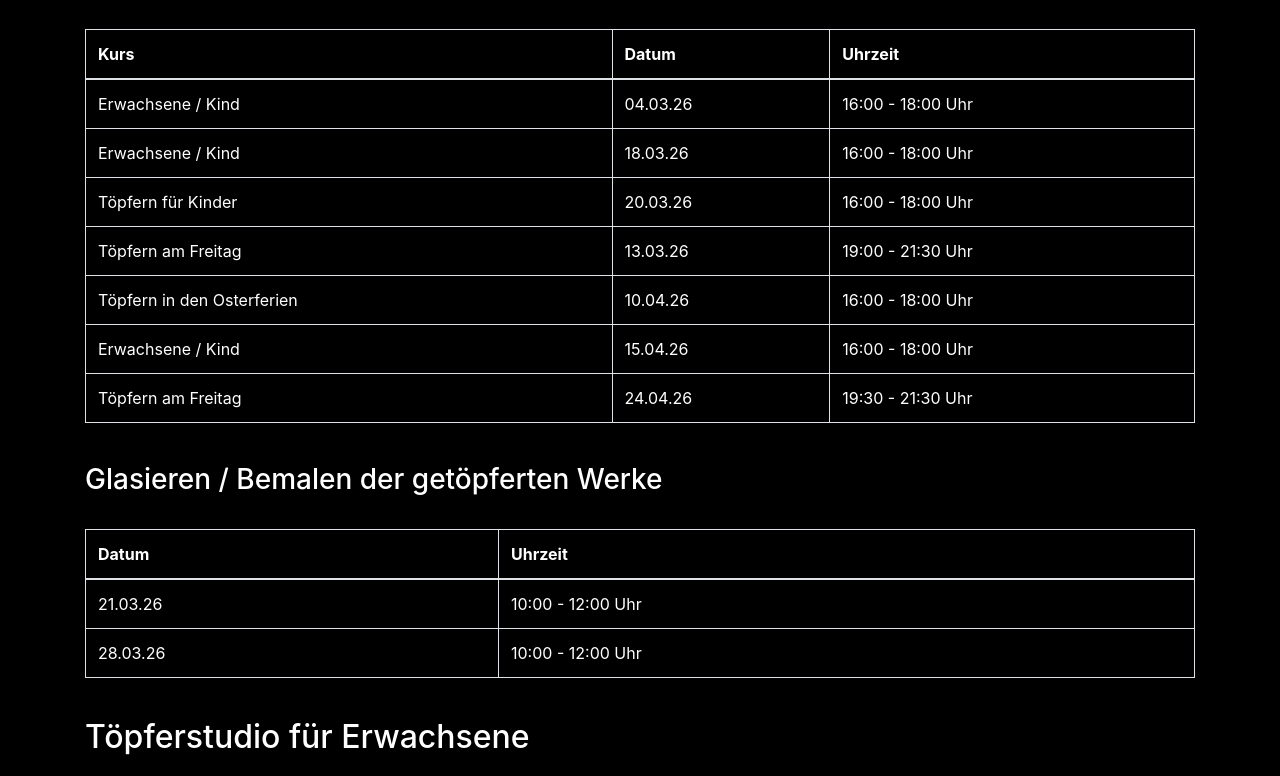
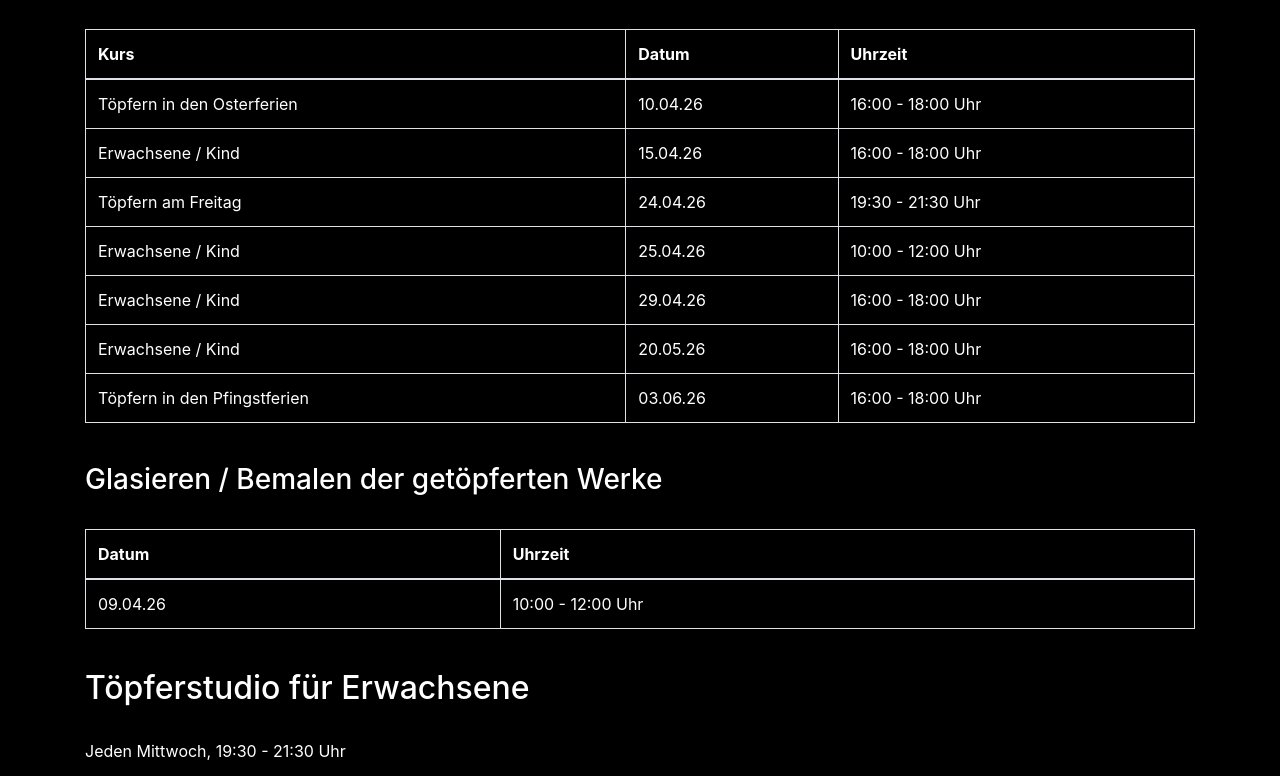
Before and after one commit to toepferwerkstatt-jutta-gebhard/website, a website: page kurse.html in a window 1280 px wide. Shown: the part 561-1337 px from the top of the page. Drawn offline with nearby package versions, Linux system fonts and the light colour scheme.

Commit message:
update kurse april

```diff
--- a/kurse.html
+++ b/kurse.html
@@ -55,26 +55,6 @@
         </thead>
         <tbody>
           <tr>
-            <td>Erwachsene / Kind</td>
-            <td>04.03.26</td>
-            <td>16:00 - 18:00 Uhr</td>
-          </tr>
-          <tr>
-            <td>Erwachsene / Kind</td>
-            <td>18.03.26</td>
-            <td>16:00 - 18:00 Uhr</td>
-          </tr>
-          <tr>
-            <td>Töpfern für Kinder</td>
-            <td>20.03.26</td>
-            <td>16:00 - 18:00 Uhr</td>
-          </tr>
-          <tr>
-            <td>Töpfern am Freitag</td>
-            <td>13.03.26</td>
-            <td>19:00 - 21:30 Uhr</td>
-          </tr>
-          <tr>
             <td>Töpfern in den Osterferien</td>
             <td>10.04.26</td>
             <td>16:00 - 18:00 Uhr</td>
@@ -88,6 +68,26 @@
             <td>Töpfern am Freitag</td>
             <td>24.04.26</td>
             <td>19:30 - 21:30 Uhr</td>
+          </tr>
+          <tr>
+            <td>Erwachsene / Kind</td>
+            <td>25.04.26</td>
+            <td>10:00 - 12:00 Uhr</td>
+          </tr>
+           <tr>
+            <td>Erwachsene / Kind</td>
+            <td>29.04.26</td>
+            <td>16:00 - 18:00 Uhr</td>
+          </tr>
+          <tr>
+            <td>Erwachsene / Kind</td>
+            <td>20.05.26</td>
+            <td>16:00 - 18:00 Uhr</td>
+          </tr>
+          <tr>
+            <td>Töpfern in den Pfingstferien</td>
+            <td>03.06.26</td>
+            <td>16:00 - 18:00 Uhr</td>
           </tr>
         </tbody>
       </table>
@@ -104,11 +104,7 @@
         </thead>
         <tbody>
           <tr>
-            <td>21.03.26</td>
-            <td>10:00 - 12:00 Uhr</td>
-          </tr>
-          <tr>
-            <td>28.03.26</td>
+            <td>09.04.26</td>
             <td>10:00 - 12:00 Uhr</td>
           </tr>
         </tbody>
```
